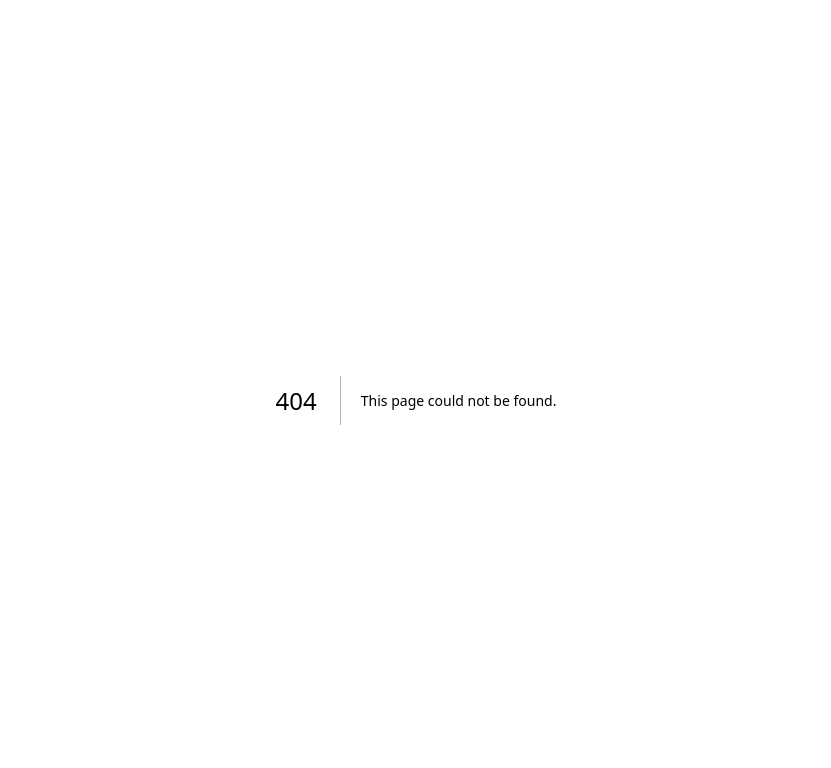
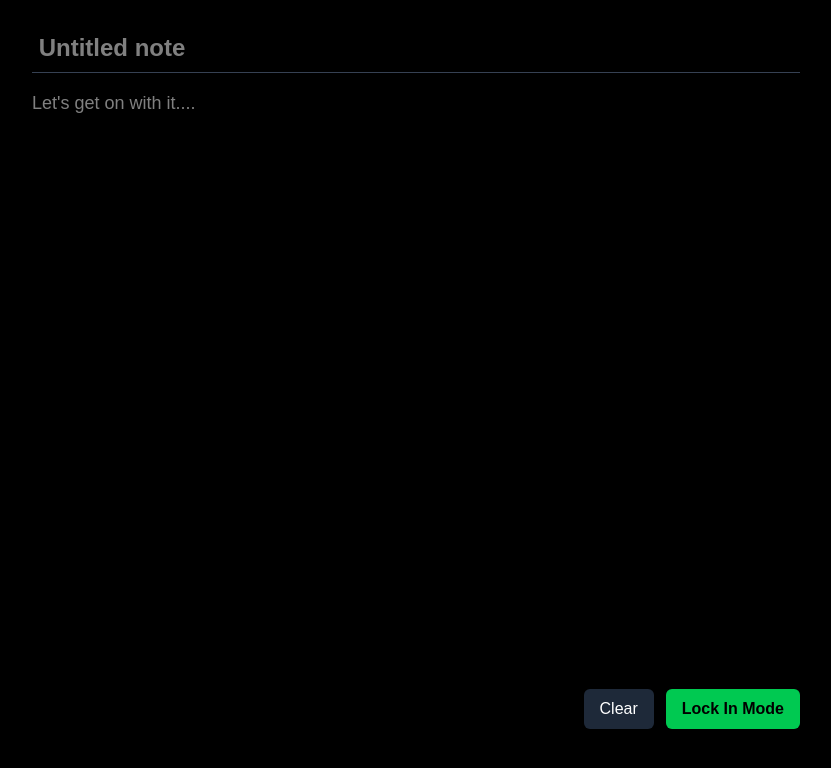
Before and after one commit to Capstone-Fall2025/Manageable, a Next.js app: page /workspace in a window 1280 px wide. Before the commit this address had no page. Shown: the top 768 px of the page, without its empty margins (224-1055 px from the left). Built offline with nearby package versions, Linux system fonts and the light colour scheme.

Commit message:
Made the skeleton, its very fragile, tailwind css used,cus prototype

```diff
--- a/app/layout.js
+++ b/app/layout.js
@@ -1,28 +1,16 @@
-import { Geist, Geist_Mono } from "next/font/google";
 import "./globals.css";
-
-const geistSans = Geist({
-  variable: "--font-geist-sans",
-  subsets: ["latin"],
-});
-
-const geistMono = Geist_Mono({
-  variable: "--font-geist-mono",
-  subsets: ["latin"],
-});
+//import Navbar from "./components/Navbar.js";
 
 export const metadata = {
-  title: "Create Next App",
-  description: "Generated by create next app",
+    title: "Manageable",
+    description: " A gamified focus and task web app",
 };
 
-export default function RootLayout({ children }) {
-  return (
+export default function RootLayout ({ children}) {
+  return(
     <html lang="en">
-      <body
-        className={`${geistSans.variable} ${geistMono.variable} antialiased`}
-      >
-        {children}
+      <body className="bg-black text-white">
+          {children}
       </body>
     </html>
   );
--- a/app/page.js
+++ b/app/page.js
@@ -1,103 +1,39 @@
-import Image from "next/image";
+"use client";
+import React, {useEffect } from "react";
+import { useRouter } from "next/navigation";
 
-export default function Home() {
+export default function HomePage() {
+  const router = useRouter();
+
+  useEffect(() => {
+    const timer = setTimeout(()=> {
+      router.push("/workspace");
+    },2500);
+
+    return () => clearTimeout(timer);
+  },[router]);
+
   return (
-    <div className="font-sans grid grid-rows-[20px_1fr_20px] items-center justify-items-center min-h-screen p-8 pb-20 gap-16 sm:p-20">
-      <main className="flex flex-col gap-[32px] row-start-2 items-center sm:items-start">
-        <Image
-          className="dark:invert"
-          src="/next.svg"
-          alt="Next.js logo"
-          width={180}
-          height={38}
-          priority
-        />
-        <ol className="font-mono list-inside list-decimal text-sm/6 text-center sm:text-left">
-          <li className="mb-2 tracking-[-.01em]">
-            Get started by editing{" "}
-            <code className="bg-black/[.05] dark:bg-white/[.06] font-mono font-semibold px-1 py-0.5 rounded">
-              app/page.js
-            </code>
-            .
-          </li>
-          <li className="tracking-[-.01em]">
-            Save and see your changes instantly.
-          </li>
-        </ol>
-
-        <div className="flex gap-4 items-center flex-col sm:flex-row">
-          <a
-            className="rounded-full border border-solid border-transparent transition-colors flex items-center justify-center bg-foreground text-background gap-2 hover:bg-[#383838] dark:hover:bg-[#ccc] font-medium text-sm sm:text-base h-10 sm:h-12 px-4 sm:px-5 sm:w-auto"
-            href="https://vercel.com/new?utm_source=create-next-app&utm_medium=appdir-template-tw&utm_campaign=create-next-app"
-            target="_blank"
-            rel="noopener noreferrer"
-          >
-            <Image
-              className="dark:invert"
-              src="/vercel.svg"
-              alt="Vercel logomark"
-              width={20}
-              height={20}
-            />
-            Deploy now
-          </a>
-          <a
-            className="rounded-full border border-solid border-black/[.08] dark:border-white/[.145] transition-colors flex items-center justify-center hover:bg-[#f2f2f2] dark:hover:bg-[#1a1a1a] hover:border-transparent font-medium text-sm sm:text-base h-10 sm:h-12 px-4 sm:px-5 w-full sm:w-auto md:w-[158px]"
-            href="https://nextjs.org/docs?utm_source=create-next-app&utm_medium=appdir-template-tw&utm_campaign=create-next-app"
-            target="_blank"
-            rel="noopener noreferrer"
-          >
-            Read our docs
-          </a>
-        </div>
-      </main>
-      <footer className="row-start-3 flex gap-[24px] flex-wrap items-center justify-center">
-        <a
-          className="flex items-center gap-2 hover:underline hover:underline-offset-4"
-          href="https://nextjs.org/learn?utm_source=create-next-app&utm_medium=appdir-template-tw&utm_campaign=create-next-app"
-          target="_blank"
-          rel="noopener noreferrer"
-        >
-          <Image
-            aria-hidden
-            src="/file.svg"
-            alt="File icon"
-            width={16}
-            height={16}
-          />
-          Learn
-        </a>
-        <a
-          className="flex items-center gap-2 hover:underline hover:underline-offset-4"
-          href="https://vercel.com/templates?framework=next.js&utm_source=create-next-app&utm_medium=appdir-template-tw&utm_campaign=create-next-app"
-          target="_blank"
-          rel="noopener noreferrer"
-        >
-          <Image
-            aria-hidden
-            src="/window.svg"
-            alt="Window icon"
-            width={16}
-            height={16}
-          />
-          Examples
-        </a>
-        <a
-          className="flex items-center gap-2 hover:underline hover:underline-offset-4"
-          href="https://nextjs.org?utm_source=create-next-app&utm_medium=appdir-template-tw&utm_campaign=create-next-app"
-          target="_blank"
-          rel="noopener noreferrer"
-        >
-          <Image
-            aria-hidden
-            src="/globe.svg"
-            alt="Globe icon"
-            width={16}
-            height={16}
-          />
-          Go to nextjs.org →
-        </a>
-      </footer>
-    </div>
+    <main
+      className="
+        min-h-screen
+        flex flex-col
+        justify-center
+        bg-black
+        text-white">
+      <h1
+        className="
+        text-6xl
+        font-bold
+        mb-3">
+          Manageable
+      </h1>
+      <p
+        className="
+        text-gray-400
+        text-lg">
+          Focus.Revise.Remember
+      </p>
+    </main>
   );
 }
--- /dev/null
+++ b/app/workspace/page.js
@@ -0,0 +1,99 @@
+"use client";
+import React, { useState } from "react";
+import { useRouter } from "next/navigation";
+
+export default function Workspace () {
+    const [title, setTitle]= useState("");
+    const [body, setBody] = useState("");
+    const router = useRouter ();
+
+    function handleLockIn() {
+        router.push("/lockin");
+    }
+
+    return (
+        <main
+            className="
+                min-h-screen
+                bg-black
+                text-white
+                flex flex-col
+                items-center p-8">
+
+            <div
+                className="
+                    w-full
+                    max-w-3xl
+                    flex flex-col
+                    gap-4">
+                <input
+                    type="text"
+                    placeholder =" Untitled note "
+                    className="
+                        w-full
+                        text-2xl
+                        font-semibold
+                        bg-transparent
+                        border-b
+                        border-gray-700
+                        outline-none
+                        focus:border-green-400
+                        pb-2"
+                    value={title}
+                    onChange={ (e)=> setTitle(e.target.value)}>
+                </input>
+
+                <textarea
+                    placeholder="Let's get on with it...."
+                    className="
+                        w-full
+                        min-h-[70vh]
+                        resize-none
+                        bg-transparent
+                        text-lg
+                        outline-none
+                        leading-relaxed
+                        "
+                    value={body}
+                    onChnage={(e)=> setBody(e.target.value)}
+                />
+                <div className="
+                        flex
+                        justify-end
+                        mt-6
+                        gap-3">
+                    <button
+                        className="
+                            px-4
+                            py-2
+                            bg-gray-800
+                            hover:bg-gray-700
+                            rounded-md
+                            transition"
+                        onClick={() => {
+                            setTitle("");
+                            setBody("");
+                        }}
+                    >
+                        Clear
+                    </button>
+
+                    <button
+                        className="
+                            px-4
+                            py-2
+                            bg-green-500
+                            hover:bg-green-400
+                            text-black
+                            font-semibold
+                            rounded-md
+                            transition"
+                        onClick={handleLockIn}
+                    >
+                        Lock In Mode
+                    </button>
+            </div>
+        </div>
+    </main>
+    );
+}
```
Also changed, not shown: app/components/Navbar.js (added), app/utils/gsapAnimation.js (added).
